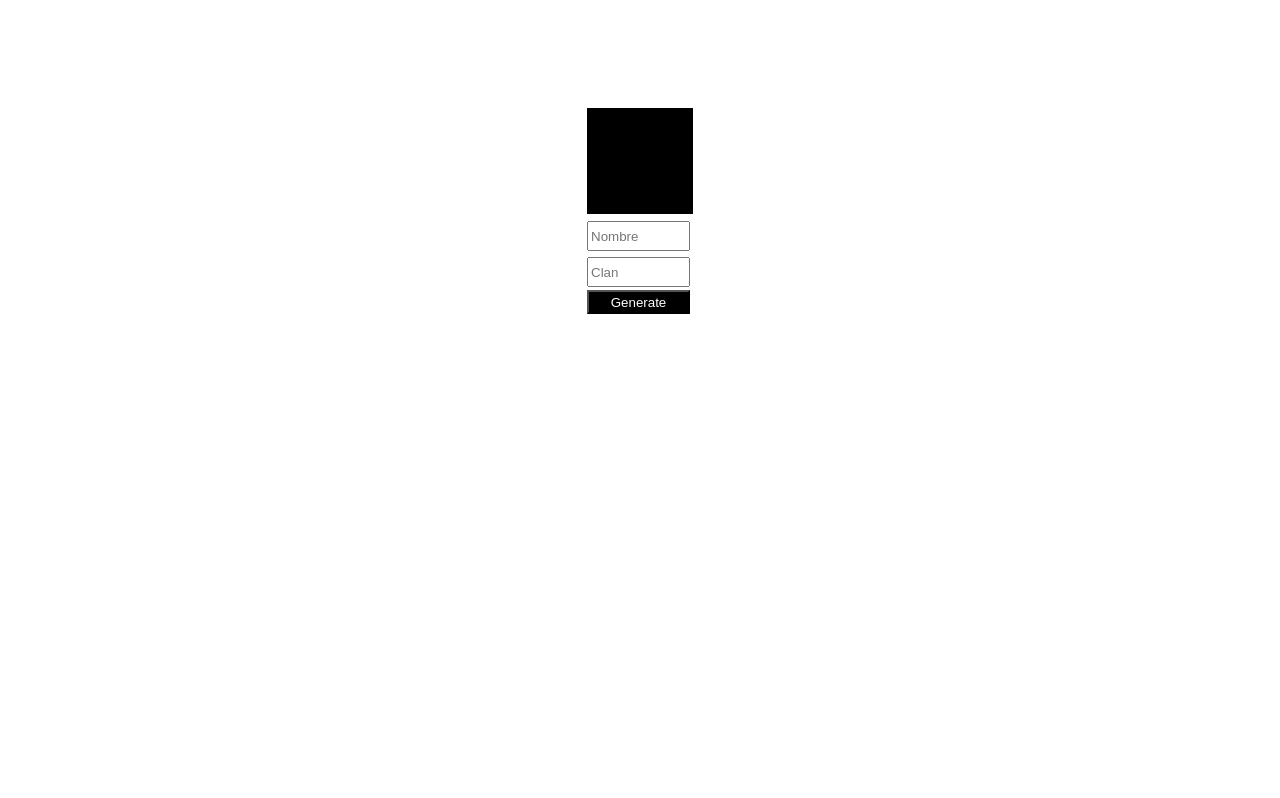
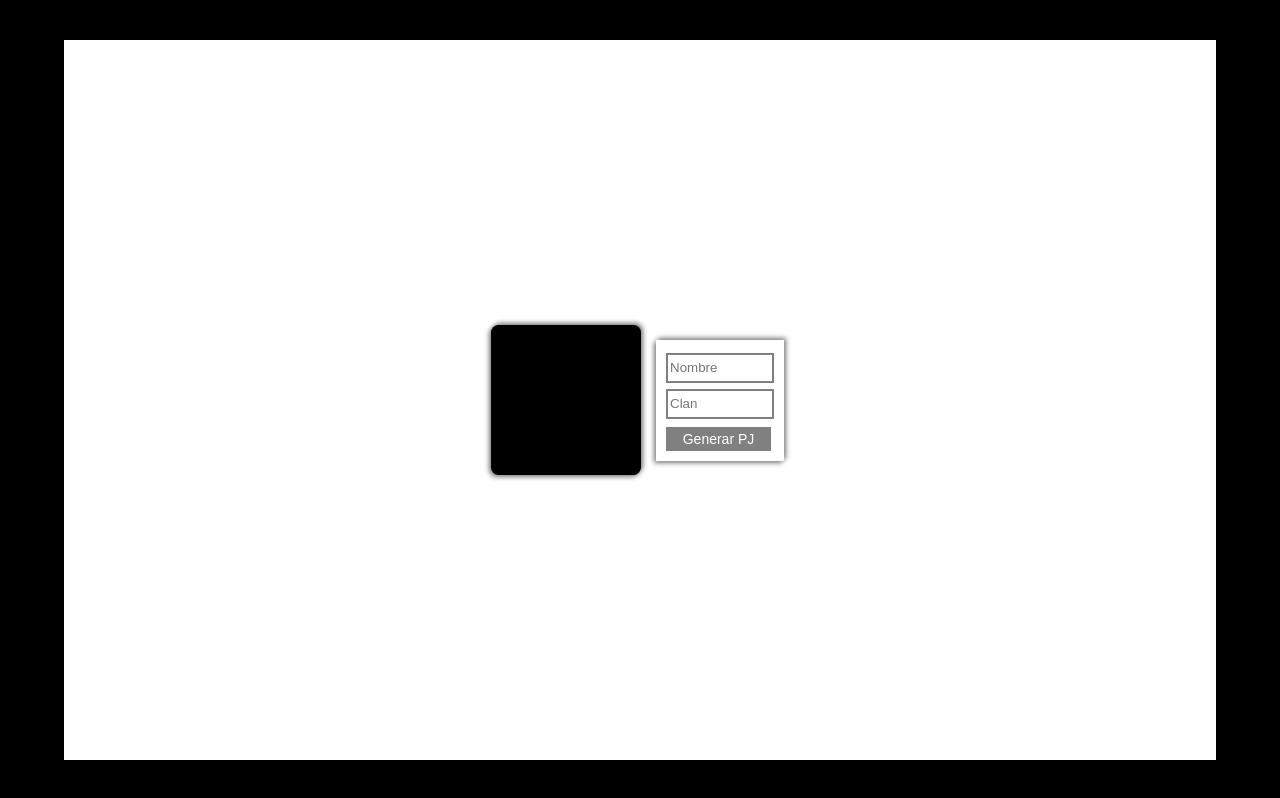
Before and after one commit to matiasgimenezdev/argentum-character-generator, a website: page public/index.html in a window 1280 px wide. Drawn offline with nearby package versions, Linux system fonts and the light colour scheme.

Commit message:
Agrega algo de estilo

```diff
--- a/public/index.html
+++ b/public/index.html
@@ -9,11 +9,11 @@
 	</head>
 
 	<body>
-		<canvas id="character" height="100" width="100"></canvas>
+		<canvas id="character" height="150" width="150"></canvas>
 		<div id="form">
 			<input id="name" placeholder="Nombre" autocomplete="off" />
 			<input id="clan" placeholder="Clan" autocomplete="off" />
-			<button id="generator">Generate</button>
+			<button id="generator">Generar PJ</button>
 		</div>
 	</body>
 	<script src="https://cdn.jsdelivr.net/npm/axios/dist/axios.min.js"></script>
--- a/public/script.js
+++ b/public/script.js
@@ -34,14 +34,18 @@ const loadImage = async (base, index) => {
 	});
 };
 
+document.addEventListener('DOMContentLoad', () => {
+	canvas.style.zoom = 150;
+});
+
 generator.addEventListener('click', async () => {
 	ctx.clearRect(0, 0, canvas.width, canvas.height);
 	ctx.font = '10px Arial';
 	ctx.fillStyle = '#5CFF5C';
 	ctx.textAlign = 'center';
-	ctx.fillText(characterName.value, 50, 85);
+	ctx.fillText(characterName.value, 75, 110);
 	if (clanName.value) {
-		ctx.fillText(`<${clanName.value}>`, 50, 94);
+		ctx.fillText(`<${clanName.value}>`, 75, 120);
 	}
 
 	const character = await getCharacter();
@@ -95,7 +99,7 @@ generator.addEventListener('click', async () => {
 		drawHeadOption.y,
 		drawHeadOption.width,
 		drawHeadOption.height,
-		1,
+		1.3,
 		-15
 	);
 
--- a/public/styles.css
+++ b/public/styles.css
@@ -2,6 +2,18 @@ html {
 	display: flex;
 	align-items: center;
 	justify-content: center;
+	width: 100%;
+	height: 100%;
+	background-color: black;
+}
+
+body {
+	display: flex;
+	height: 90%;
+	width: 90%;
+	align-items: center;
+	justify-content: center;
+	background-color: white;
 }
 
 #character {
@@ -10,27 +22,41 @@ html {
 	image-rendering: -webkit-crisp-edges;
 	image-rendering: pixelated;
 	image-rendering: crisp-edges;
-	border-style: solid;
-	margin-top: 100px;
+	padding: 0;
+	border-radius: 5%;
+	margin: 5px;
+	box-shadow: -2px 2px 5px grey, 2px -2px 5px grey;
 }
 
 #form {
 	display: flex;
+	margin: 10px;
+	padding: 10px;
 	flex-direction: column;
+	box-shadow: -2px 2px 5px grey, 2px -2px 5px grey;
 }
 
 #name,
 #clan {
 	margin-top: 3px;
 	margin-bottom: 3px;
-	width: 95px;
+	width: 100px;
 	height: 1.5rem;
 	color: black;
+	border: 2px grey solid;
 }
 
 #generator {
-	background-color: black;
+	background-color: grey;
 	color: white;
-	width: 103px;
+	border: none;
+	width: 105px;
+	font-size: 14px;
+	margin-top: 5px;
 	height: 1.5rem;
 }
+
+#generator:hover {
+	color: black;
+	cursor: pointer;
+}
```
